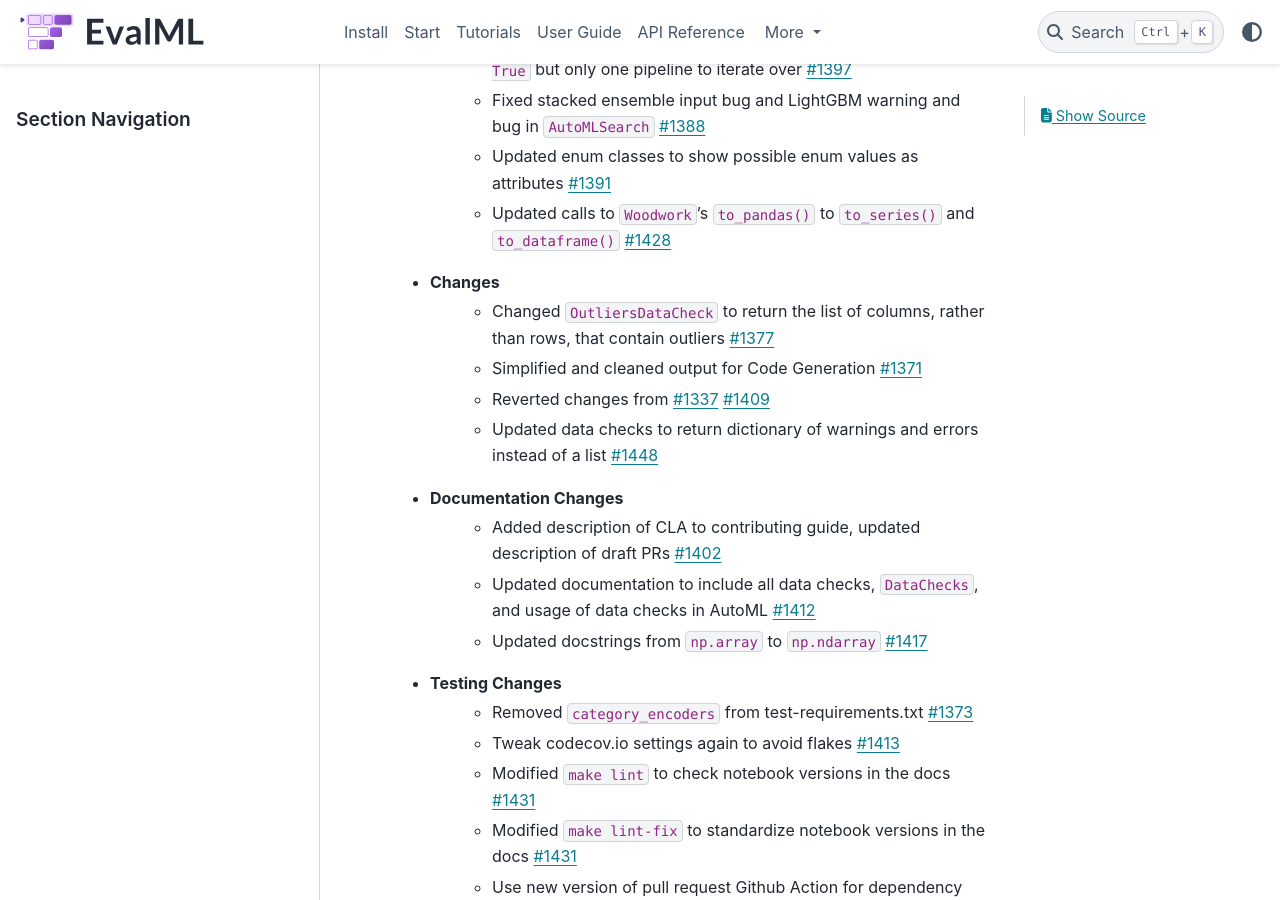
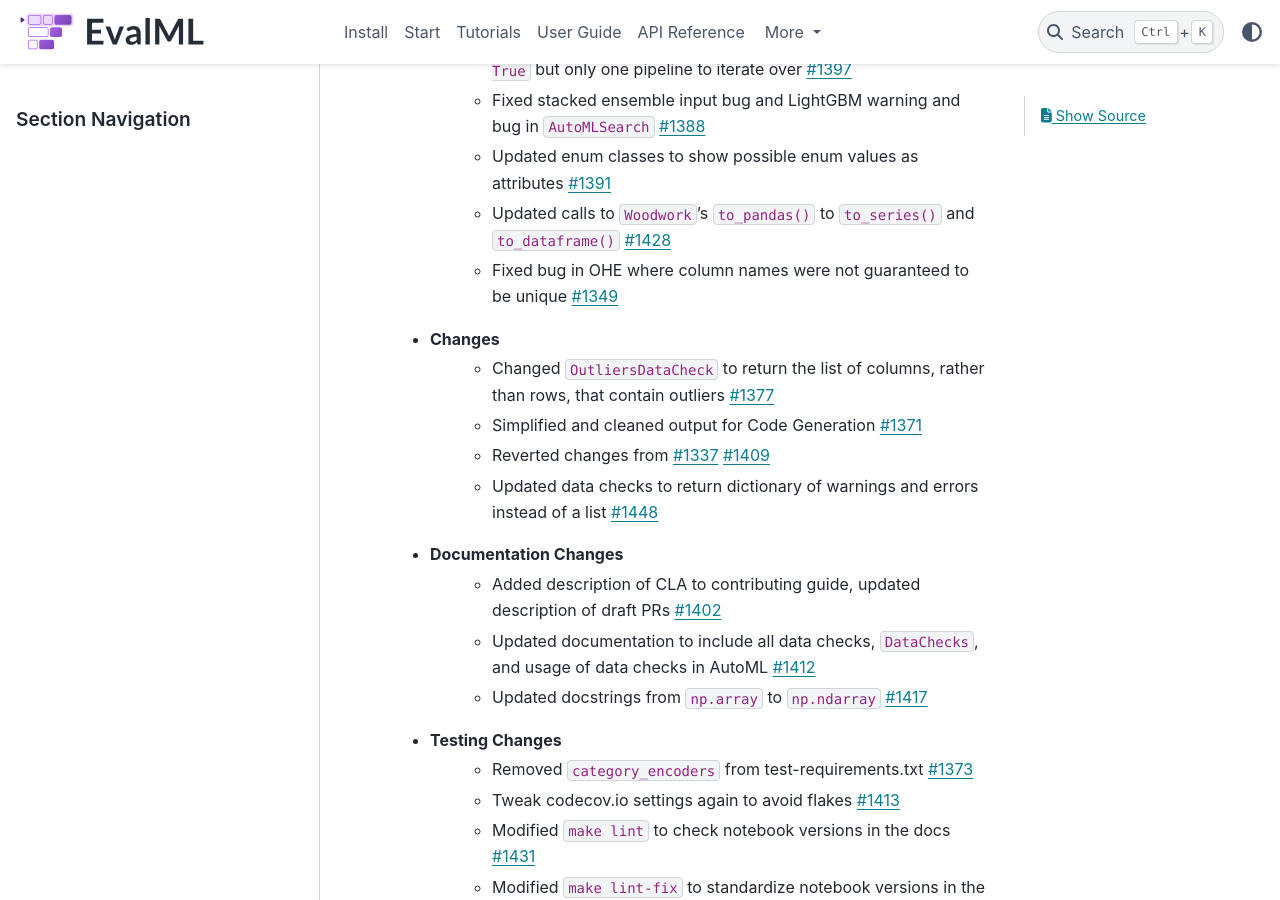
Before and after one commit to alteryx/evalml, a Sphinx documentation site: the page built from docs/source/release_notes.rst, in a window 1280 px wide and 900 px high, scrolled down 886 px. Built offline with Sphinx 7.4.7 and the PyData theme 0.15.4, drawn with Linux system fonts in a browser that asks for light colours; comment, search, counter and statistics services are not loaded.

Commit message:
Adding PR 1349 to release notes.

```diff
--- a/docs/source/release_notes.rst
+++ b/docs/source/release_notes.rst
@@ -21,6 +21,7 @@ Release Notes
         * Fixed stacked ensemble input bug and LightGBM warning and bug in ``AutoMLSearch`` :pr:`1388`
         * Updated enum classes to show possible enum values as attributes :pr:`1391`
         * Updated calls to ``Woodwork``'s ``to_pandas()`` to ``to_series()`` and ``to_dataframe()`` :pr:`1428`
+        * Fixed bug in OHE where column names were not guaranteed to be unique :pr:`1349`
     * Changes
         * Changed ``OutliersDataCheck`` to return the list of columns, rather than rows, that contain outliers :pr:`1377`
         * Simplified and cleaned output for Code Generation :pr:`1371`
```
